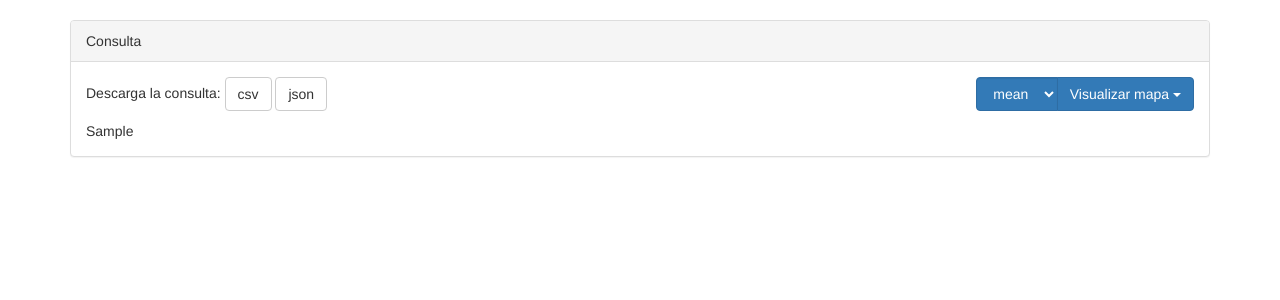
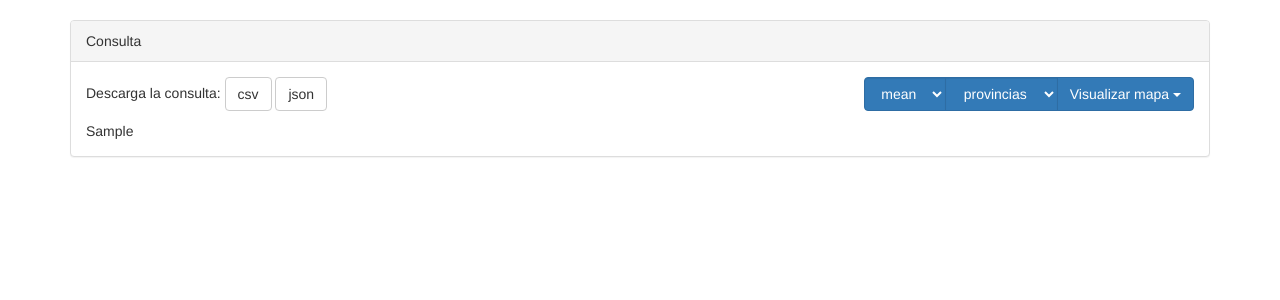
Before and after one commit to dbo1001/TFG-Datos-publicos, a Flask app: template web/templates/resultados-consulta.html in a window 1280 px wide. Shown: the part 52-352 px from the top of the page. Run offline with Flask 2, Linux system fonts and the light colour scheme; the template is opened without the code that fills it: most values are stand-ins (such as "Sample title", 1, 10 or a date in 2020); some libraries are stand-ins or nearby versions.

Commit message:
Añade un botón para elegir entre municipios y provincias
#34

```diff
--- a/web/mapa.py
+++ b/web/mapa.py
@@ -20,7 +20,7 @@ def agrupa_df(df, metodo):
     return df.reset_index()
 
 
-def visualiza_mapa(df, columna_valores, metodo, territorio='municipios'):
+def visualiza_mapa(df, columna_valores, territorio, metodo):
     """
     Guarda un mapa con el código de provincia y la columna
     del argumento de un dataframe.
--- a/web/static/js/resultados-consulta.js
+++ b/web/static/js/resultados-consulta.js
@@ -5,11 +5,11 @@
 /**
  * Cambia el método en el enlace para mostrar el mapa.
  */
-function cambiaEnlace(selector, metodo) {
+function cambiaEnlace(selector, metodo, posicion) {
     selector = $(selector);
     var href = selector.attr("href");
     var ruta = href.split("/");
-    ruta[3] = metodo;
+    ruta[posicion] = metodo;
     href = ruta.join("/");
     selector.attr("href", href);
 }
@@ -25,13 +25,22 @@ $(function (){
     });
 
     var metodoMapa = $("#metodo-mapa");
+    var territorio = $("#territorio");
     var visualizaMapa = $("#visualiza-mapa a");
 
-    // Cada vez que se cambia el método para visualizar le mapa
+    // Cada vez que cambia el método para visualizar el mapa
     metodoMapa.change(function () {
         var valor = this.value;
         visualizaMapa.each(function() {
-            cambiaEnlace(this, valor);
+            cambiaEnlace(this, valor, 4);
+        });
+    });
+
+    // Cada vez que cambia el territorio para visualizar el mapa
+    territorio.change(function () {
+        var valor = this.value;
+        visualizaMapa.each(function() {
+            cambiaEnlace(this, valor, 3);
         });
     });
 
--- a/web/templates/resultados-consulta.html
+++ b/web/templates/resultados-consulta.html
@@ -28,6 +28,13 @@
                             <option>count</option>
                         </select>
                     </div>
+                    <div class="btn-group">
+                        <select id="territorio" class="btn btn-primary form-control" style="display: inline">
+                            <option selected>provincias</option>
+                            <option>municipios</option>
+                        </select>
+                    </div>
+
                     <div id="visualiza-mapa" class="dropdown btn-group" style="display: inline">
                         <button class="btn btn-primary dropdown-toggle" type="button" data-toggle="dropdown">
                             Visualizar mapa
@@ -35,7 +42,7 @@
                         </button>
                         <ul class="dropdown-menu">
                             {% for columna in columnas_numericas %}
-                                <li><a href="{{ url_for('visualiza_mapa', metodo='mean', columna=columna) }}">{{ columna }}</a></li>
+                                <li><a href="{{ url_for('visualiza_mapa', territorio='provincias', metodo='mean', columna=columna) }}">{{ columna }}</a></li>
                             {% endfor %}
                         </ul>
                     </div>
--- a/web/views.py
+++ b/web/views.py
@@ -78,8 +78,8 @@ def descarga_consulta(formato):
     return resp
 
 
-@app.route('/consulta/mapa/<metodo>/<columna>')
-def visualiza_mapa(metodo, columna):
+@app.route('/consulta/mapa/<territorio>/<metodo>/<columna>')
+def visualiza_mapa(metodo, territorio, columna):
     """
     Visualiza en el mapa una consulta.
     """
@@ -88,5 +88,5 @@ def visualiza_mapa(metodo, columna):
     if not form_data:
         return abort(403)
     df = web.consulta.consulta(form_data)
-    mapa = web.mapa.visualiza_mapa(df, columna, metodo)
+    mapa = web.mapa.visualiza_mapa(df, columna, territorio, metodo)
     return render_template('visualiza-mapa.html', mapa=mapa)
```
